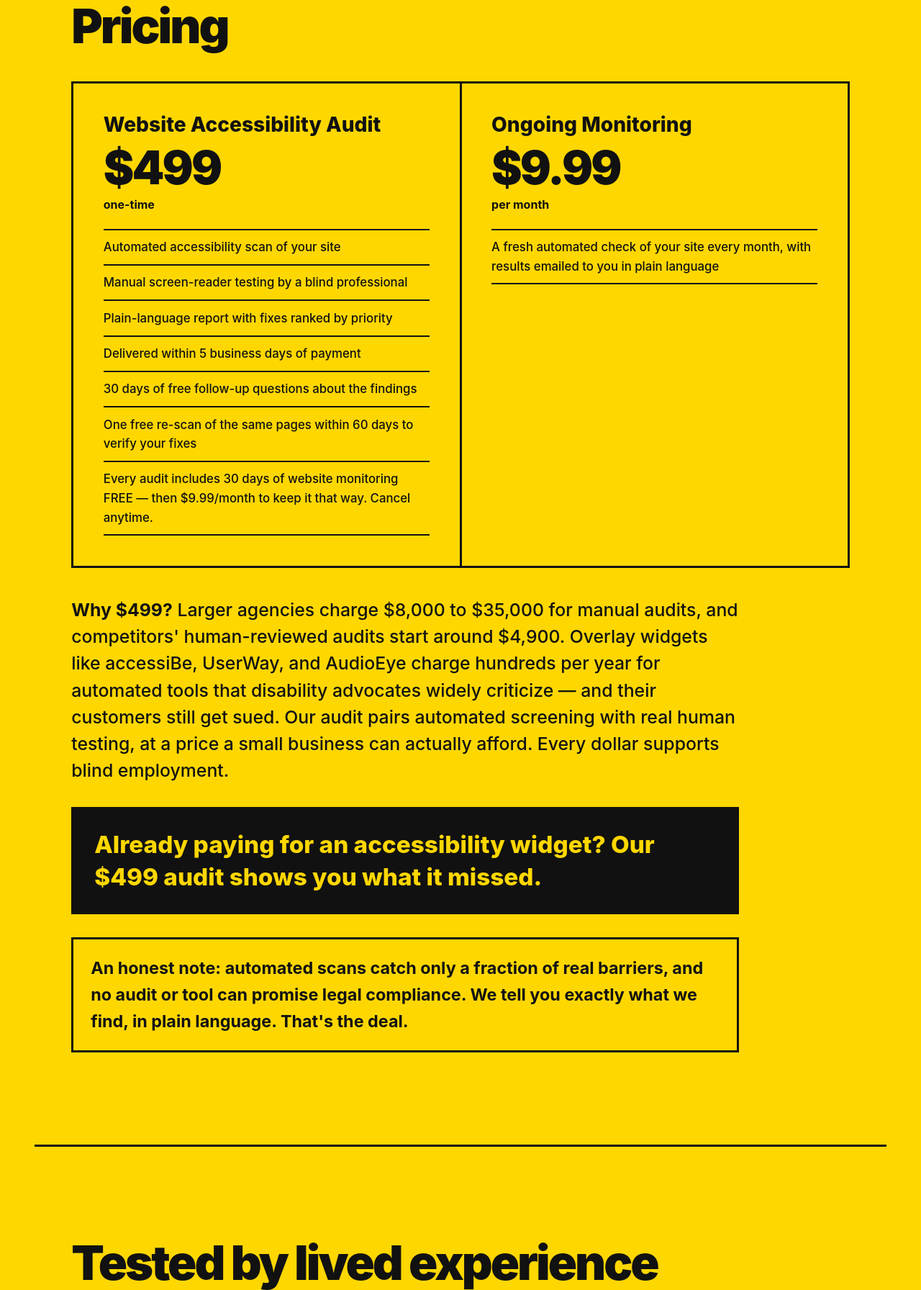
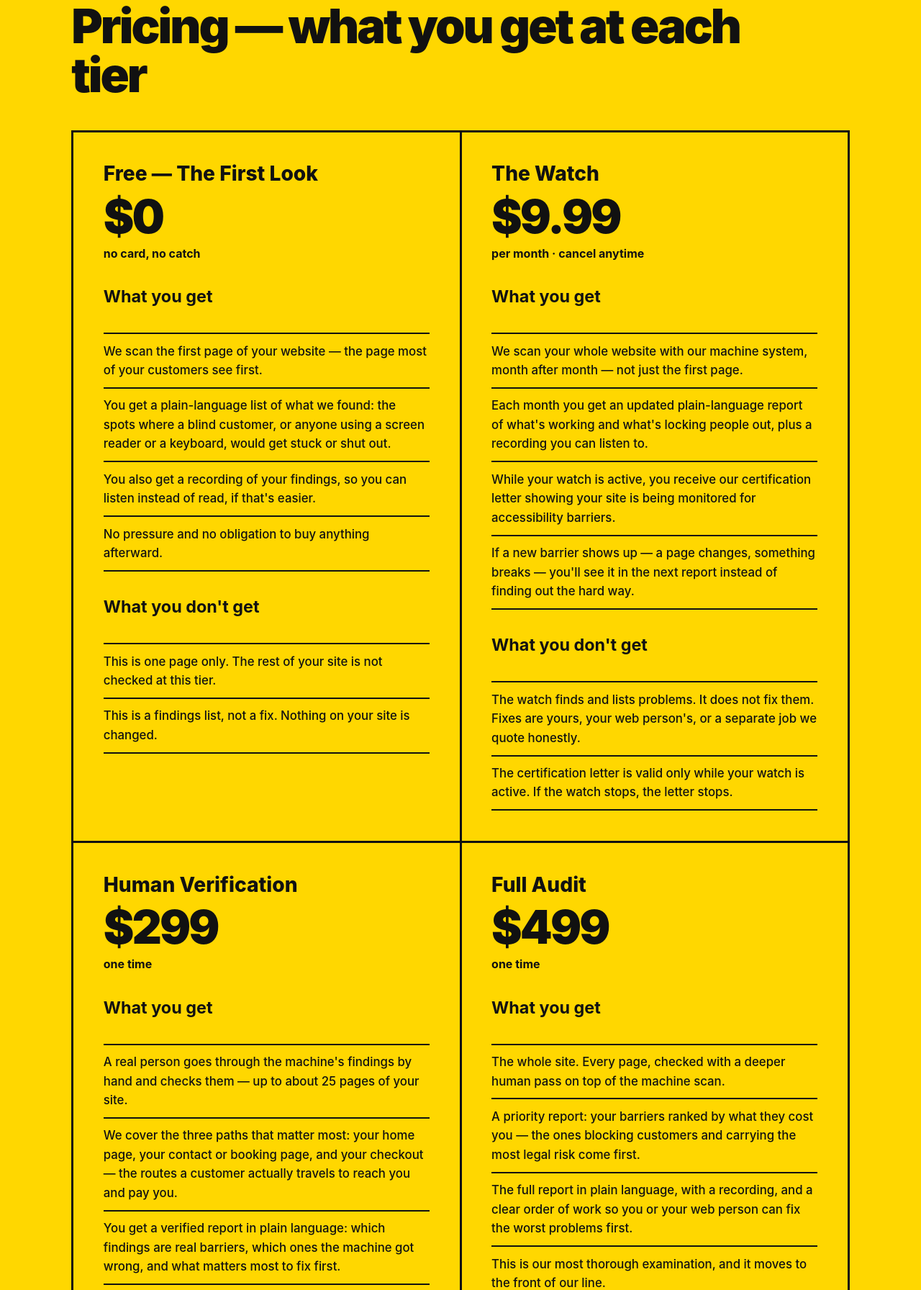
Before and after one commit to williamgfriday-lang/williamgfriday-lang.github.io, a plain HTML site: page index.html in a window 1280 px wide. Shown: the part 8690-10482 px from the top of the page at 72% size. Drawn offline with Linux system fonts and the light colour scheme.

Commit message:
Add approved four-tier pricing ladder (Free / $9.99 Watch / $299 Human Verification / $499 Full Audit)

```diff
--- a/index.html
+++ b/index.html
@@ -729,32 +729,77 @@
     </section>
 
     <section class="section" aria-labelledby="pricing-title">
-      <h2 id="pricing-title">Pricing</h2>
+      <h2 id="pricing-title">Pricing — what you get at each tier</h2>
       <div class="pricing-grid">
-        <article class="offer" aria-labelledby="audit-offer">
-          <h3 id="audit-offer">Website Accessibility Audit</h3>
-          <p class="price">$499 <small>one-time</small></p>
+        <article class="offer" aria-labelledby="tier-free">
+          <h3 id="tier-free">Free — The First Look</h3>
+          <p class="price">$0 <small>no card, no catch</small></p>
+          <h4>What you get</h4>
           <ul class="offer-list">
-            <li>Automated accessibility scan of your site</li>
-            <li>Manual screen-reader testing by a blind professional</li>
-            <li>Plain-language report with fixes ranked by priority</li>
-            <li>Delivered within 5 business days of payment</li>
-            <li>30 days of free follow-up questions about the findings</li>
-            <li>One free re-scan of the same pages within 60 days to verify your fixes</li>
-            <li>Every audit includes 30 days of website monitoring FREE — then $9.99/month to keep it that way. Cancel anytime.</li>
+            <li>We scan the first page of your website — the page most of your customers see first.</li>
+            <li>You get a plain-language list of what we found: the spots where a blind customer, or anyone using a screen reader or a keyboard, would get stuck or shut out.</li>
+            <li>You also get a recording of your findings, so you can listen instead of read, if that's easier.</li>
+            <li>No pressure and no obligation to buy anything afterward.</li>
+          </ul>
+          <h4>What you don't get</h4>
+          <ul class="offer-list">
+            <li>This is one page only. The rest of your site is not checked at this tier.</li>
+            <li>This is a findings list, not a fix. Nothing on your site is changed.</li>
           </ul>
         </article>
-        <article class="offer" aria-labelledby="monitoring-offer">
-          <h3 id="monitoring-offer">Ongoing Monitoring</h3>
-          <p class="price">$9.99 <small>per month</small></p>
+        <article class="offer" aria-labelledby="tier-watch">
+          <h3 id="tier-watch">The Watch</h3>
+          <p class="price">$9.99 <small>per month · cancel anytime</small></p>
+          <h4>What you get</h4>
           <ul class="offer-list">
-            <li>A fresh automated check of your site every month, with results emailed to you in plain language</li>
+            <li>We scan your whole website with our machine system, month after month — not just the first page.</li>
+            <li>Each month you get an updated plain-language report of what's working and what's locking people out, plus a recording you can listen to.</li>
+            <li>While your watch is active, you receive our certification letter showing your site is being monitored for accessibility barriers.</li>
+            <li>If a new barrier shows up — a page changes, something breaks — you'll see it in the next report instead of finding out the hard way.</li>
+          </ul>
+          <h4>What you don't get</h4>
+          <ul class="offer-list">
+            <li>The watch finds and lists problems. It does not fix them. Fixes are yours, your web person's, or a separate job we quote honestly.</li>
+            <li>The certification letter is valid only while your watch is active. If the watch stops, the letter stops.</li>
           </ul>
         </article>
+        <article class="offer" aria-labelledby="tier-verification">
+          <h3 id="tier-verification">Human Verification</h3>
+          <p class="price">$299 <small>one time</small></p>
+          <h4>What you get</h4>
+          <ul class="offer-list">
+            <li>A real person goes through the machine's findings by hand and checks them — up to about 25 pages of your site.</li>
+            <li>We cover the three paths that matter most: your home page, your contact or booking page, and your checkout — the routes a customer actually travels to reach you and pay you.</li>
+            <li>You get a verified report in plain language: which findings are real barriers, which ones the machine got wrong, and what matters most to fix first.</li>
+            <li>You also get a recording of the report, so you can hear it read aloud.</li>
+          </ul>
+          <h4>What you don't get</h4>
+          <ul class="offer-list">
+            <li>This is not your whole site if your site is large. Pages beyond the limit and paths beyond the three key ones are not hand-checked at this tier.</li>
+            <li>This is verification, not repair. We tell you exactly what's wrong and in what order to fix it; we don't rebuild your site.</li>
+          </ul>
+          <p><strong>Who this is for:</strong> the owner who wants a person — not just a machine — to stand behind the findings before spending money on fixes.</p>
+        </article>
+        <article class="offer" aria-labelledby="tier-audit">
+          <h3 id="tier-audit">Full Audit</h3>
+          <p class="price">$499 <small>one time</small></p>
+          <h4>What you get</h4>
+          <ul class="offer-list">
+            <li>The whole site. Every page, checked with a deeper human pass on top of the machine scan.</li>
+            <li>A priority report: your barriers ranked by what they cost you — the ones blocking customers and carrying the most legal risk come first.</li>
+            <li>The full report in plain language, with a recording, and a clear order of work so you or your web person can fix the worst problems first.</li>
+            <li>This is our most thorough examination, and it moves to the front of our line.</li>
+          </ul>
+          <h4>What you don't get</h4>
+          <ul class="offer-list">
+            <li>Even a full audit is an examination, not a repair and not a legal shield. We find and rank the barriers; fixing them is the next step, and no honest company can promise a website can never be challenged.</li>
+          </ul>
+          <p><strong>Who this is for:</strong> the business already feeling legal pressure — a demand letter, a complaint, a lawsuit — or any owner who wants the complete picture of the whole site, not a sample.</p>
+        </article>
       </div>
-      <p class="price-context"><strong>Why $499?</strong> Larger agencies charge $8,000 to $35,000 for manual audits, and competitors' human-reviewed audits start around $4,900. Overlay widgets like accessiBe, UserWay, and AudioEye charge hundreds per year for automated tools that disability advocates widely criticize — and their customers still get sued. Our audit pairs automated screening with real human testing, at a price a small business can actually afford. Every dollar supports blind employment.</p>
-      <p class="widget-callout">Already paying for an accessibility widget? Our $499 audit shows you what it missed.</p>
-      <p class="honest-note"><strong>An honest note:</strong> automated scans catch only a fraction of real barriers, and no audit or tool can promise legal compliance. We tell you exactly what we find, in plain language. That's the deal.</p>
+      <p class="price-context"><strong>The whole ladder, in 30 seconds:</strong> Start free: we look at your first page and tell you, in plain words, where it's locking people out. For $9.99 a month, we watch your whole site every month and send you the findings, with a certification letter that stays valid while the watch runs. When you want a person to verify the machine's work by hand on your most important pages, that's $299, one time. And when you need the whole site gone over deeply — especially if lawyers are already involved — the full audit is $499, one time. Every tier tells you the truth about your site in language you can understand. No tier hides what it doesn't do.</p>
+      <p class="price-context">Questions? Call <a href="tel:+16163498187">(616) 349-8187</a>.</p>
+      <p class="honest-note"><strong>One honest note that belongs on every tier:</strong> Braille Bridges finds and explains accessibility barriers. We do not guarantee ADA compliance, and no scan or audit can promise that. What we promise is the truth about your site, in plain language, at a fair price.</p>
     </section>
 
     <section class="section" aria-labelledby="lived-title">
```
